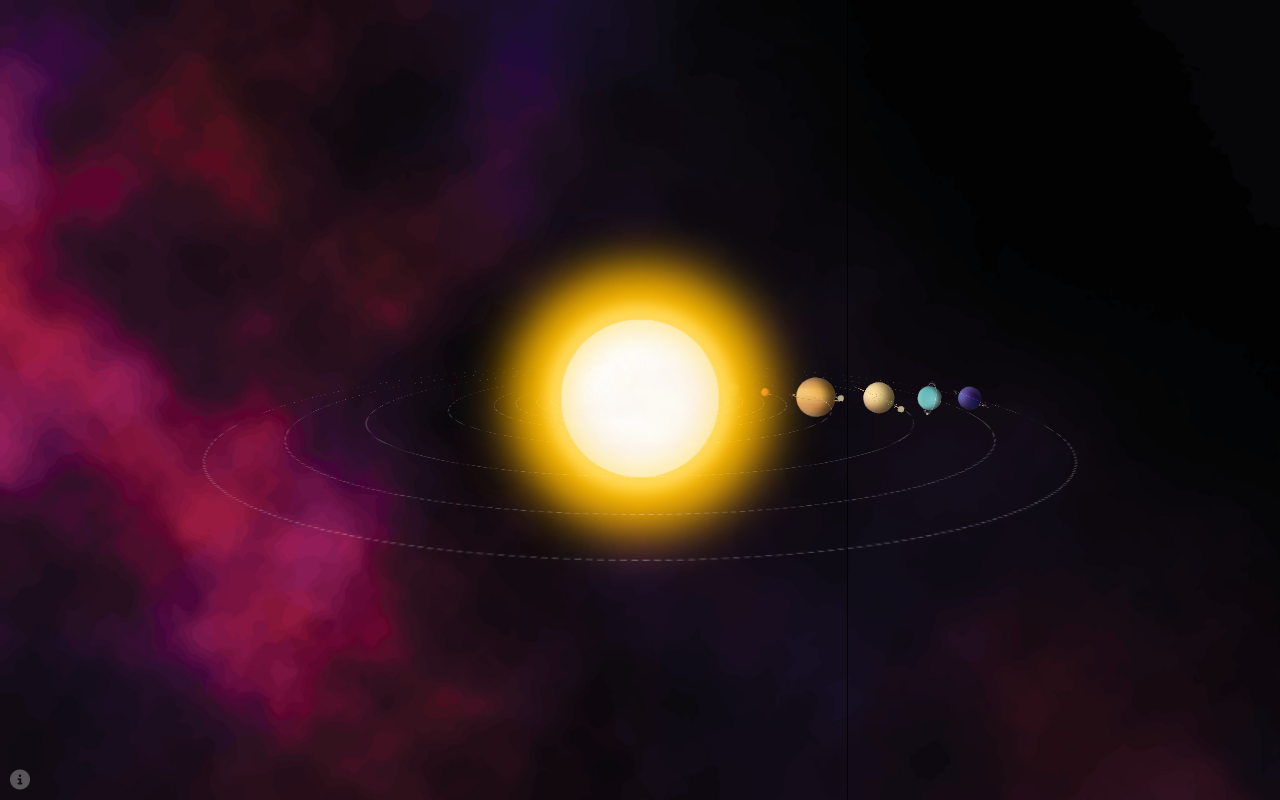
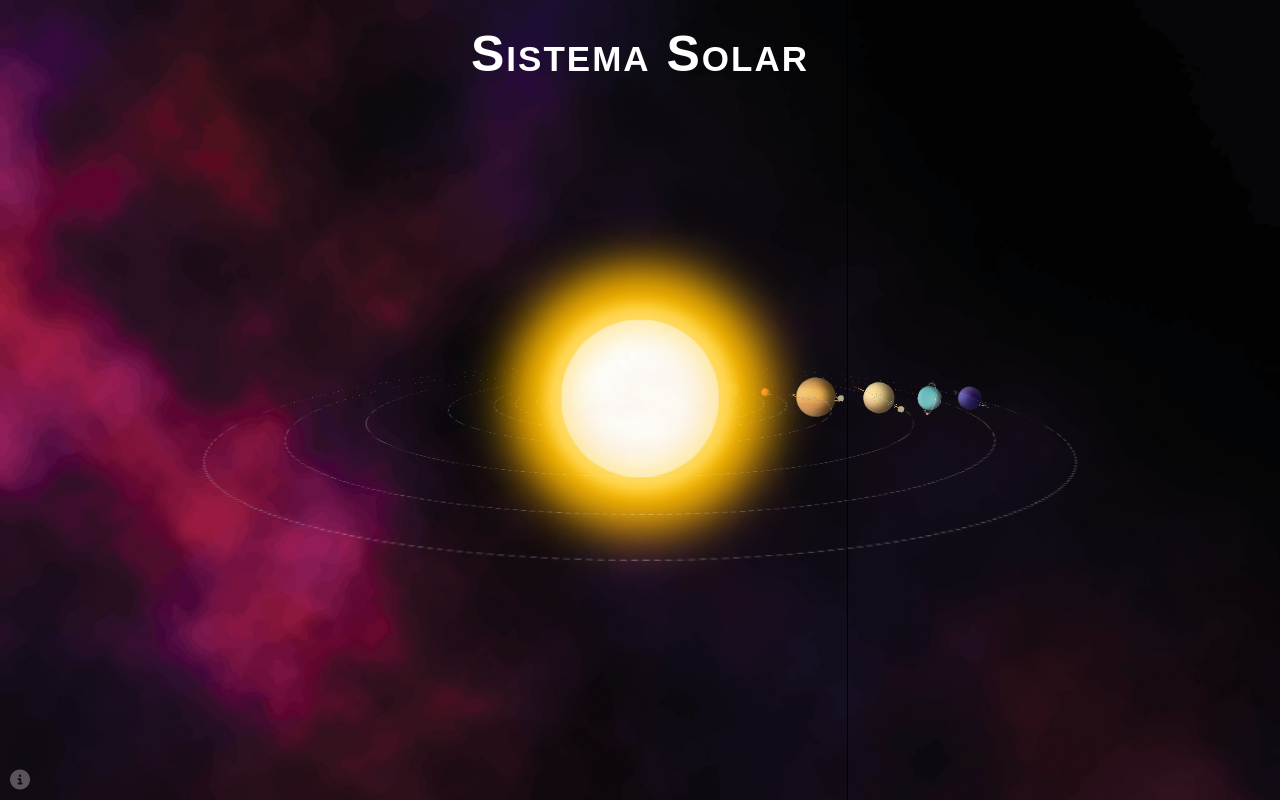
Before and after one commit to szlima/sistema-solar, a plain HTML site: page index.html in a window 1280 px wide. Drawn offline with Linux system fonts and the light colour scheme.

Commit message:
Exibição do título da página

```diff
--- a/index.html
+++ b/index.html
@@ -10,6 +10,10 @@
     <link rel="stylesheet" type="text/css" href="./src/styles/index.css"/>
 </head>
 <body>
+
+    <header>
+        <h1></h1>
+    </header>
 
     <div id="universe">
         <div id="solar-system">
--- a/src/scripts/index.js
+++ b/src/scripts/index.js
@@ -1,4 +1,5 @@
 const BODY= document.querySelector('body');
+const TITLE= document.querySelector('header h1');
 const MODAL_CONTENT= document.querySelector("#modal-content");
 const BUTTON_OPEN_MODAL= document.querySelector('#open-button-modal');
 const BUTTON_CLOSE_MODAL= document.querySelector('#close-button-modal');
@@ -26,7 +27,13 @@ function openModal(content){
     MODAL_CONTENT.innerHTML= `${content}`;
 }
 
+function setTitle() {
+    TITLE.innerHTML= data.simulation['main-title'];
+};
+
 async function setData(chosenLanguage){
     const response= await fetch(`src/json/${chosenLanguage}.json`);
     data= await response.json();
+
+    setTitle();
 }
--- a/src/styles/index.css
+++ b/src/styles/index.css
@@ -5,6 +5,25 @@ body{
     color: var(--white-01);
     width: 100vw;
     height: 100vh;
+}
+
+header{
+    position: fixed;
+    top: 0;
+    left: 0;
+
+    width: 100%;
+    z-index: 1;
+}
+
+header h1{
+    text-align: center;
+    margin-top: 2.5rem;
+
+    font-variant: small-caps;
+    letter-spacing: .2rem;
+    font-size: 5rem;
+    font-weight: 600;
 }
 
 /* ------- space general settings ------- */
@@ -990,6 +1009,10 @@ body{
     display: initial;
 }
 
+.modal-on header{
+    display: none;
+}
+
 .modal .modal-box{
     position: absolute;
     top: 50%;
```
